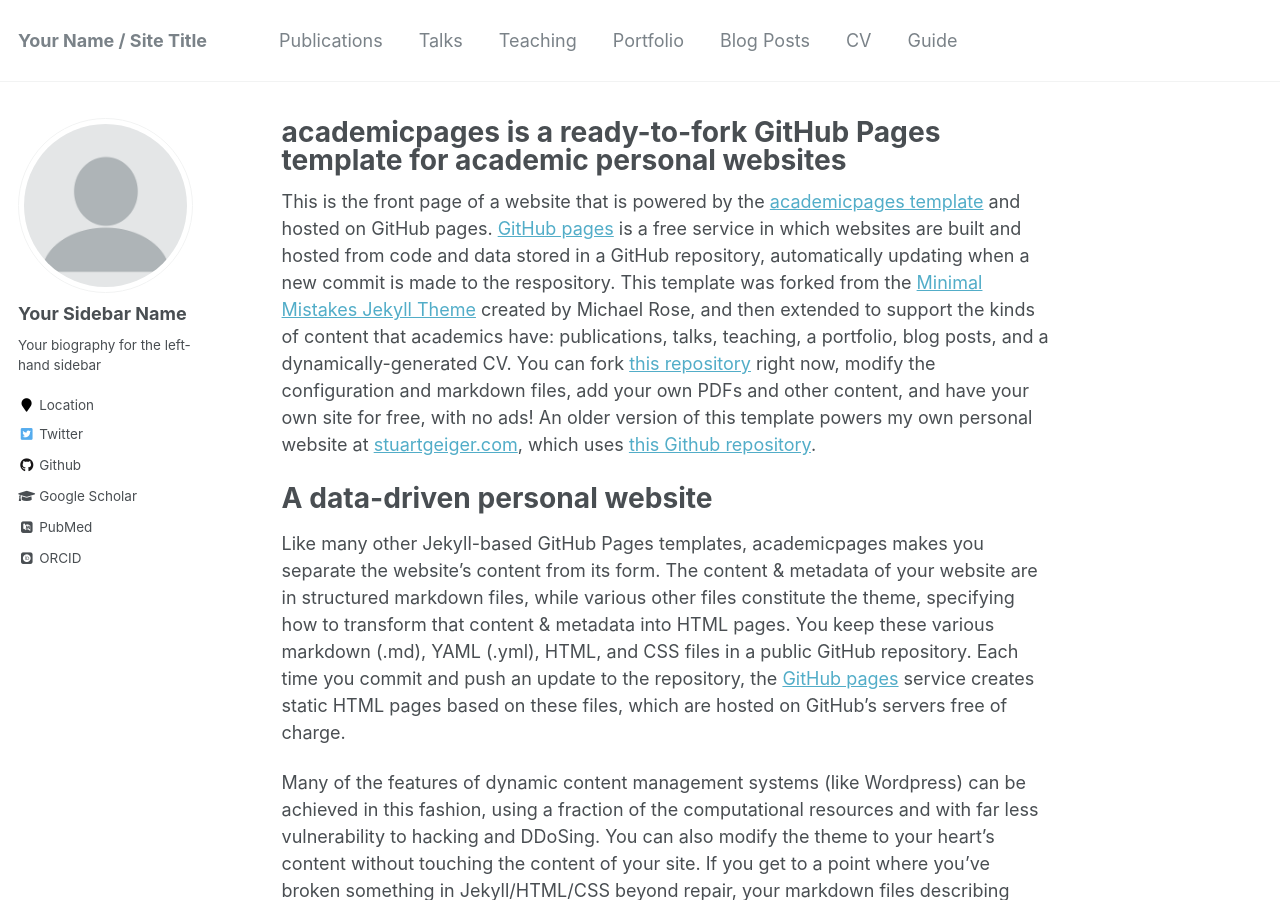
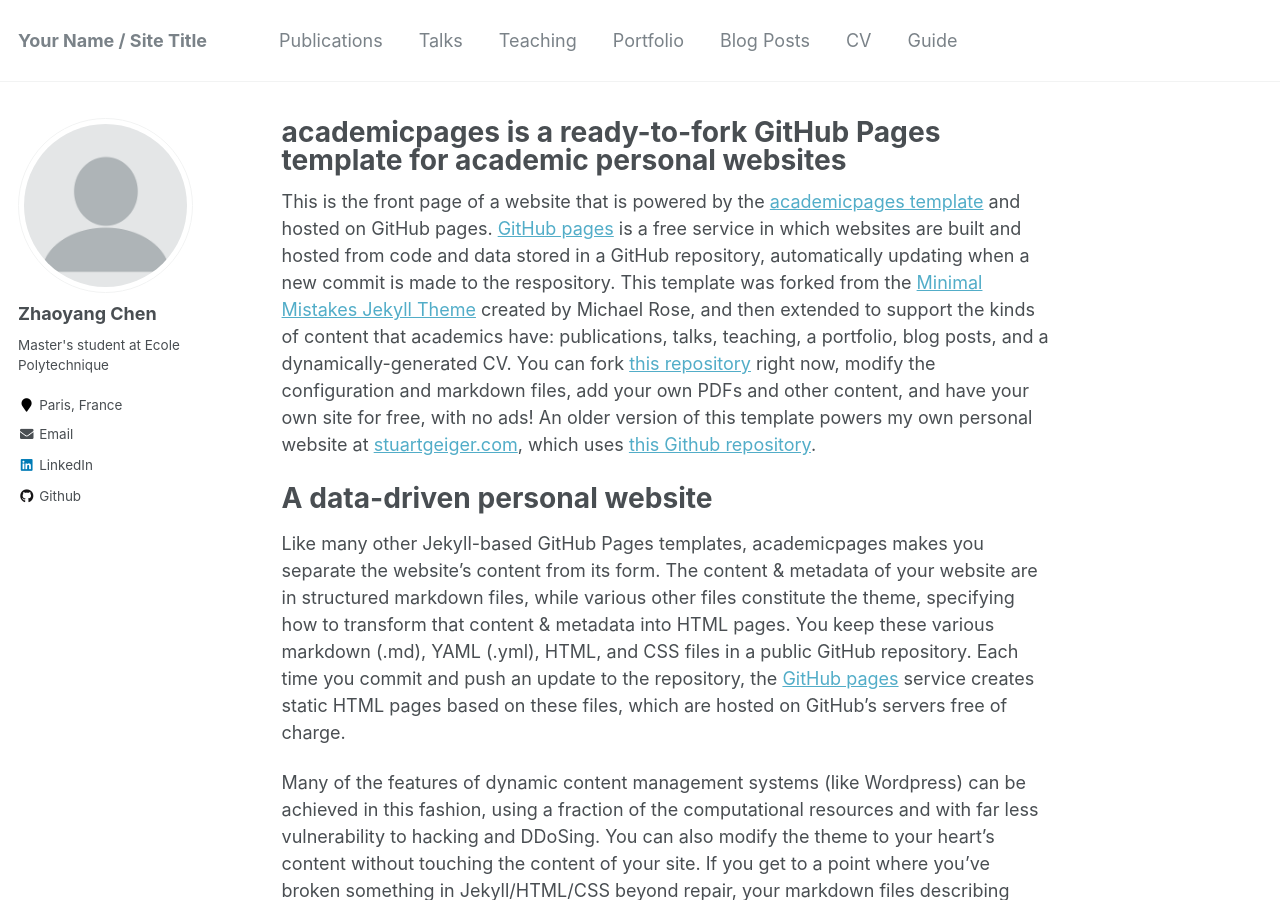
Before and after one commit to czy20000902/czy20000902.github.io, a Jekyll site: the page built from _pages/about.md, in a window 1280 px wide and 900 px high. Built offline with Jekyll 4.4.1, drawn with Linux system fonts in a browser that asks for light colours; some web fonts are replaced.

Commit message:
Update _config.yml

```diff
--- a/_config.yml
+++ b/_config.yml
@@ -80,14 +80,14 @@
 
 # Site Author
 author:
-  name             : "Your Sidebar Name"
+  name             : "Zhaoyang Chen"
   avatar           : "profile.png"
-  bio              : "Your biography for the left-hand sidebar"
-  location         : "Location"
-  employer         :
-  pubmed           : "https://www.ncbi.nlm.nih.gov/pubmed/?term=john+snow"
-  googlescholar    : "http://yourfullgooglescholarurl.com"
-  email            :
+  bio              : "Master's student at Ecole Polytechnique"
+  location         : "Paris, France"
+#  employer         :
+#  pubmed           : "https://www.ncbi.nlm.nih.gov/pubmed/?term=john+snow"
+#  googlescholar    : "http://yourfullgooglescholarurl.com"
+  email            : mailto:czy20000902@gmail.com
   researchgate     :  # example: "https://www.researchgate.net/profile/yourprofile"
   uri              :
   bitbucket        :
@@ -96,20 +96,20 @@
   flickr           :
   facebook         :
   foursquare       :
-  github           : "academicpages"
+  github           : "https://github.com/czy20000902/"
   google_plus      :
   keybase          :
   instagram        :
   impactstory      : #"https://profiles.impactstory.org/u/xxxx-xxxx-xxxx-xxxx"
   lastfm           :
-  linkedin         :
-  orcid            : "http://orcid.org/yourorcidurl"
+  linkedin         : "https://www.linkedin.com/in/zhaoyang-chen-08a1a6206/"
+#  orcid            : "http://orcid.org/yourorcidurl"
   pinterest        :
   soundcloud       :
   stackoverflow    : # http://stackoverflow.com/users/123456/username
   steam            :
   tumblr           :
-  twitter          : "replacethistwitterhandle"
+#  twitter          : "replacethistwitterhandle"
   vine             :
   weibo            :
   xing             :
```
